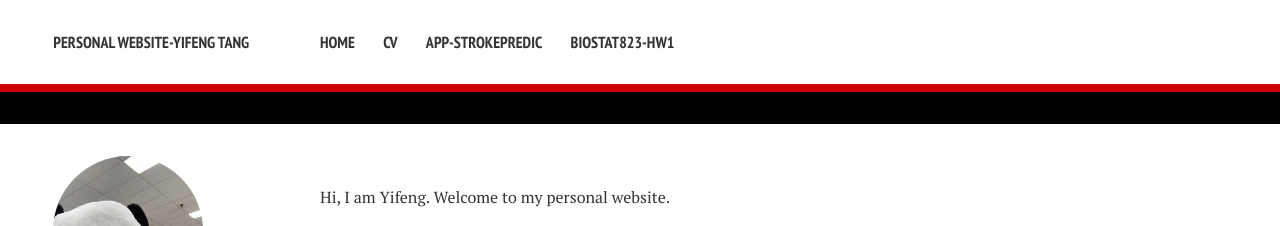
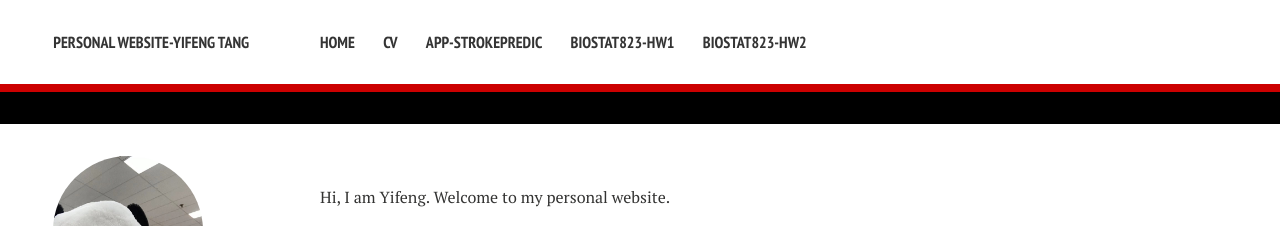
Before and after one commit to Yifeng-T/Yifeng-T.github.io, a Jekyll site: the page built from index.md, in a window 1280 px wide. Shown: the top 226 px of the page. Built offline with Jekyll 4.4.1, drawn with Linux system fonts in a browser that asks for light colours; nearby versions of some CDN libraries.

Commit message:
add hw2 link to frontpage

```diff
--- a/_data/navigation.yml
+++ b/_data/navigation.yml
@@ -10,3 +10,6 @@
 
 - title: Biostat823-HW1
   url: /HW1/
+
+- title: Biostat823-HW2
+  url: /HW2/
```
